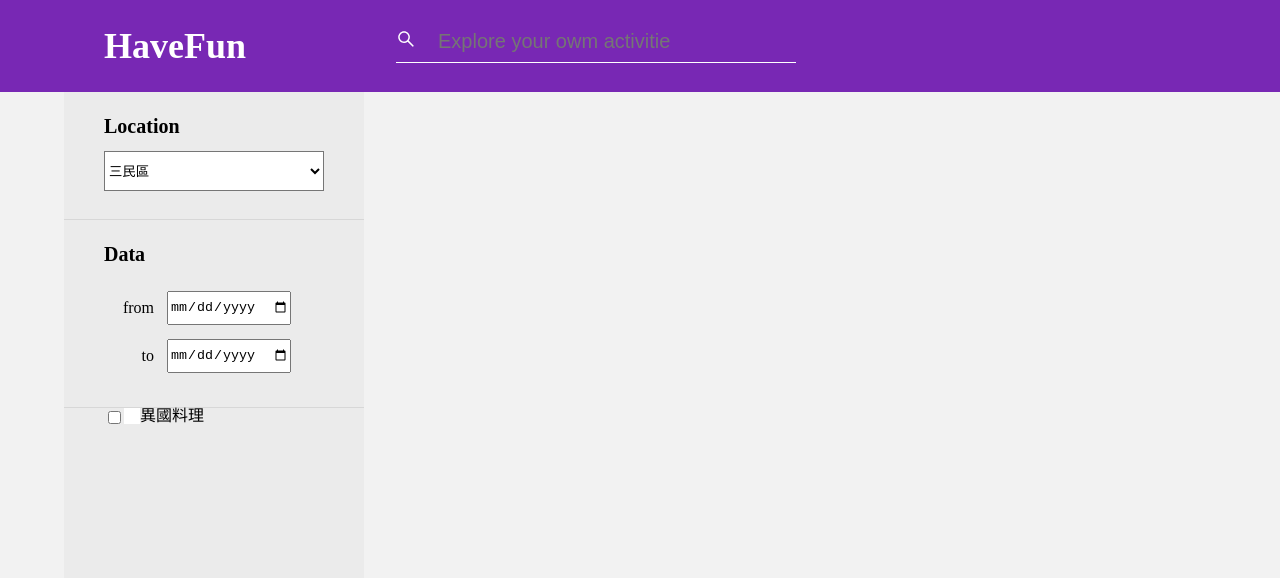
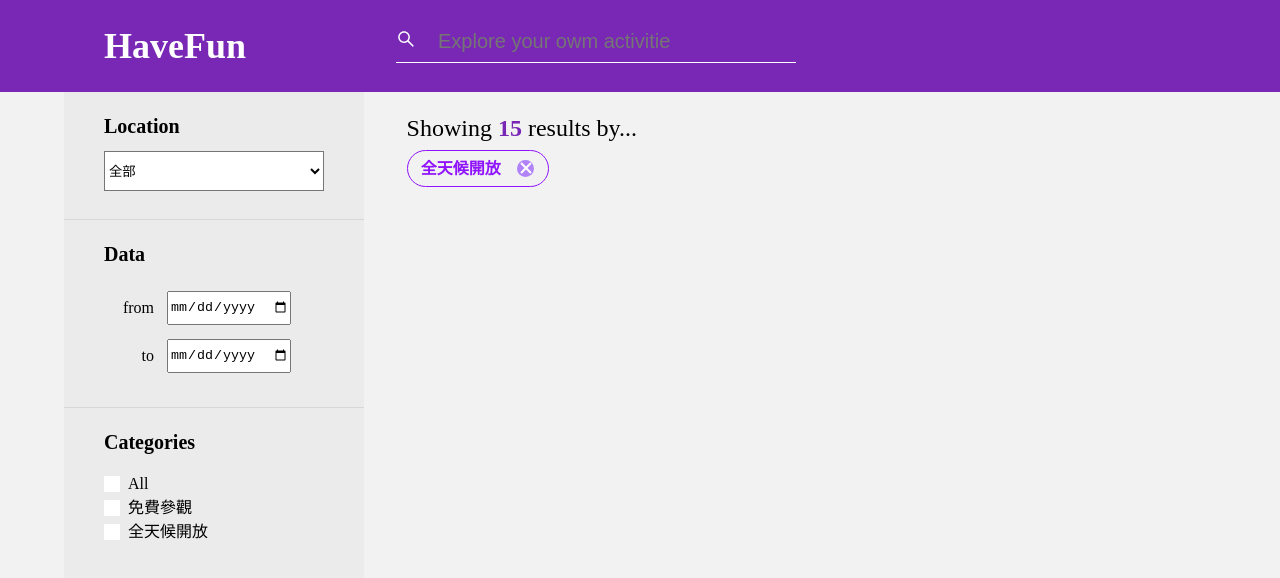
Before and after one commit to Fandix/THE-F2E-Filter, a React (Create React App) app: page / in a window 1280 px wide. Shown: the top 578 px of the page. Built offline with nearby package versions, Linux system fonts and the light colour scheme.

Commit message:
update 2020/05/07

```diff
--- a/src/App.js
+++ b/src/App.js
@@ -1,6 +1,6 @@
 import React from "react";
 import Header from "./Component/Header/Header";
-import DataList from "./Component/DataList/DataList";
+import Main from "./Component/Main/Main"
 
 class App extends React.Component
 {
@@ -11,7 +11,7 @@ class App extends React.Component
                 {/* ---------- Header ----------- */}
                 <Header />
                 {/* --------- Data Area ---------- */}
-                <DataList />
+                <Main />
             </div>
         )
     }
--- /dev/null
+++ b/src/Component/Categories/Categories.js
@@ -0,0 +1,25 @@
+/*
+    Date : 2020/05/06
+    Decription : Categories Component(show message when filter information)
+    Author : Fandix Huang
+*/
+
+import React from "react";
+import style from "./Categories.module.scss"
+
+const Categories = (props) => {
+
+    return(
+        <div className={ style.wrap }>
+            <div className={ style.box }>
+                <p>{ props.value }</p>
+                <div className={ style.cancel }>
+                    <input type="checkbox" id="cate"/>
+                    <label for="cate" className={ style.categ }></label>
+                </div>
+            </div>
+        </div>
+    )
+}
+
+export default Categories
--- /dev/null
+++ b/src/Component/Categories/Categories.module.scss
@@ -0,0 +1,60 @@
+.wrap{
+    width: 140px;
+    height: 35px;
+    border: 1px solid #9013FE;
+    border-radius: 100px;
+    .box{
+        width: 130px;
+        height: 100%;
+        margin: 0 auto;
+        display: flex;
+        justify-content: space-around;
+        align-items: center;
+        p{
+            line-height: 35px;
+            font-size: 16px;
+            font-weight: 600;
+            color: #9013FE;
+        }
+        .cancel{
+            display: flex;
+            align-items: center;
+            input{
+                display: none;
+            }
+            .categ{
+                display: block;
+                width: 17px;
+                height: 17px;
+                background-color: rgba(114, 19, 254, .5);
+                position: relative;
+                cursor: pointer;
+                border-radius: 100%;
+            }
+            .categ::after{
+                content: "";
+                position: absolute;
+                top: 7px;
+                left: 2px;
+                width: 14px;
+                height: 2px;
+                background-color: #fff;
+                transform: rotate(45deg);
+            }
+            .categ::before{
+                content: "";
+                position: absolute;
+                top: 7px;
+                left: 2px;
+                width: 14px;
+                height: 2px;
+                background-color: #fff;
+                transform: rotate(135deg);
+            }
+            .categ:hover{
+                background-color: rgba(114, 19, 254,1);
+                transition: .6s;
+            }
+        }
+    }
+}
--- a/src/Component/Filter/Filter.js
+++ b/src/Component/Filter/Filter.js
@@ -18,11 +18,13 @@ class Filter extends React.Component
                     <div className={ style.box }>
                         <p>Location</p>
                         <select>
+                            <option>全部</option>
                             <option>三民區</option>
                             <option>大樹區</option>
                             <option>六龜區</option>
                             <option>仁武區</option>
                             <option>小港區</option>
+                            <option>內門區</option>
                         </select>
                     </div>
                 </div>
@@ -45,15 +47,28 @@ class Filter extends React.Component
                 {/******** Categories ********/}
                 <div className={ style.cate }>
                     <div className={ style.box }>
+                        <p>Categories</p>
                         <div className={ style.check }>
+                            {/*=======================*/}
                             <label>
                                 <input type="checkbox" id="checkbox" />
-                                <span></span>
-                                異國料理
+                                <span className={ style.checkbox }></span>
+                                All
                             </label>
+                            {/*=======================*/}
+                            <label>
+                                <input type="checkbox" id="checkbox" />
+                                <span className={ style.checkbox }></span>
+                                免費參觀
+                            </label>
+                            {/*=======================*/}
+                            <label>
+                                <input type="checkbox" id="checkbox" />
+                                <span className={ style.checkbox }></span>
+                                全天候開放
+                            </label>
+                            {/*=======================*/}
                         </div>
-
-
                     </div>
                 </div>
             </div>
--- a/src/Component/Filter/Filter.module.scss
+++ b/src/Component/Filter/Filter.module.scss
@@ -48,27 +48,45 @@
         border-top: 1px solid #D7D7D7;
         .check{
             display: flex;
+            flex-direction: column;
+            margin-top: 24px;
             label{
                 display: flex;
-                #checkbox{
-
+                margin-bottom: 8px;
+                input{
+                    display: none;
                 }
-                span{
+                .checkbox{
                     display: block;
                     width: 16px;
                     height: 16px;
                     position: relative;
-                    background-color: #fff;
                     cursor: pointer;
+                    margin-right: 8px;
                 }
-                #checkbox:checked + span::after{
+                .checkbox::before{
                     content: "";
                     position: absolute;
                     top: 0;
                     left: 0;
+                    width: 16px;
+                    height: 16px;
+                    background-color: #fff;
+                }
+                .checkbox::after{
+
+                }
+
+                input[type=checkbox]:checked + .checkbox::before{
+                    background-color:#9013FE ;
+                }
+                input[type=checkbox]:checked + .checkbox::after{
+                    content: '';
+                    position: absolute;
                     width: 5px;
                     height: 10px;
-                    background-color:#9013FE ;
+                    top: 0;
+                    left: 4px;
                     border: solid #fff;
                     border-width: 0 3px 3px 0;
                     transform: rotate(45deg);
--- /dev/null
+++ b/src/Component/FilterBar/FilterBar.js
@@ -0,0 +1,32 @@
+/*
+    Date : 2020/05/07
+    Decription : FilterBar Component (ResultCount,Categories )
+    Author : Fandix Huang
+*/
+
+import React from "react";
+import style from "./FilterBar.module.scss"
+import Categories from "../Categories/Categories"
+
+class FilterBar extends React.Component
+{
+    render()
+    {
+        return(
+            <div className={ style.wrap }>
+                <div className={ style.box }>
+                    <div className={ style.resultCount }>
+                        Showing <div className={ style.searchCount }>15</div> results by...
+                    </div>
+                    <div className={ style.categories }>
+                        <Categories
+                            value="全天候開放"
+                        />
+                    </div>
+                </div>
+            </div>
+        )
+    }
+}
+
+export default FilterBar;
--- /dev/null
+++ b/src/Component/FilterBar/FilterBar.module.scss
@@ -0,0 +1,22 @@
+.wrap{
+    width: 100%;
+    height: 127px;
+    .box{
+        min-width: 560px;
+        max-width: 90%;
+        height: 100%;
+        margin: 24px auto;
+        .resultCount{
+            font-size: 24px;
+            font-weight: 530;
+            .searchCount{
+                display: inline;
+                font-weight: 600;
+                color: #7828B4;
+            }
+        }
+        .categories{
+            margin-top: 10px;
+        }
+    }
+}
--- a/src/Component/Header/Header.module.scss
+++ b/src/Component/Header/Header.module.scss
@@ -18,6 +18,10 @@
                 font-size: 36px;
                 color: #fff;
                 font-weight: 550;
+                transition: .5s;
+            }
+            :hover{
+                color: 	#bbb;
             }
         }
         //Header -> Box -> Search Bar
@@ -51,8 +55,6 @@
                     outline: none;
                 }
             }
-
-
         }
     }
 }
--- a/src/Component/DataList/DataList.js
+++ b/src/Component/Main/Main.js
@@ -1,15 +1,16 @@
 /*
     Date : 2020/05/06
-    Decription : DataList Component
+    Decription : Main Component
     Include : Filter,DataContnt,
     Author : Fandix Huang
 */
 
 import React from "react";
-import style from "./DataList.module.scss";
+import style from "./Main.module.scss";
 import Filter from "../Filter/Filter";
+import FilterBar from "../FilterBar/FilterBar"
 
-class DataList extends React.Component
+class Main extends React.Component
 {
     render()
     {
@@ -17,12 +18,17 @@ class DataList extends React.Component
             <div className={ style.wrap }>
                 <div className={ style.box }>
                     {/******* Filter ********/}
-                    <Filter />
+                    <div className={ style.filter }>
+                        <Filter />
+                    </div>
                     {/******* Data List ********/}
+                    <div className={ style.datalist }>
+                        <FilterBar />
+                    </div>
                 </div>
             </div>
         )
     }
 }
 
-export default DataList
+export default Main
--- a/src/Component/DataList/DataList.module.scss
+++ b/src/Component/Main/Main.module.scss
@@ -6,6 +6,13 @@
         width: 90%;
         height: 100%;
         margin: 0 auto;
+        display: flex;
+        .filter{
+            width: 300px;
+        }
+        .datalist{
+            width: calc(100% - 300px);
 
+        }
     }
 }
```
Also changed, not shown: Schedule.txt (added).
